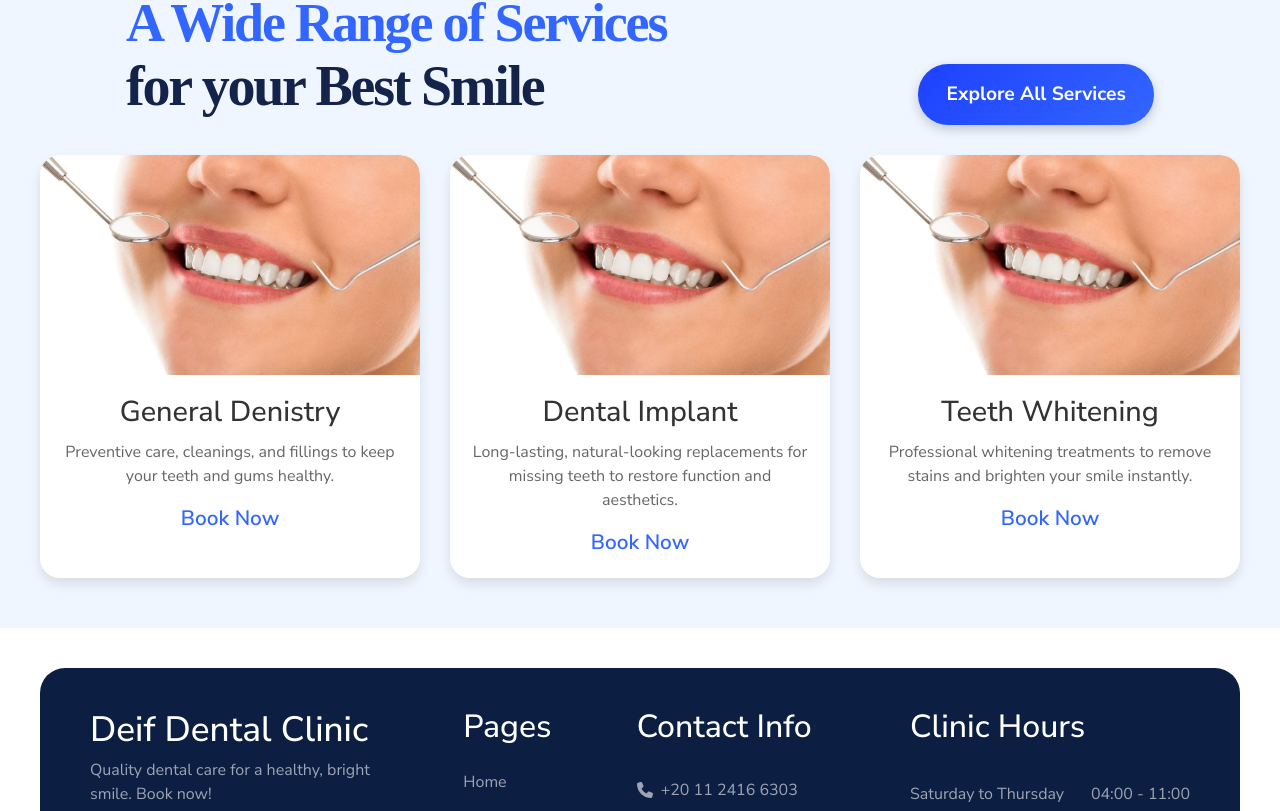
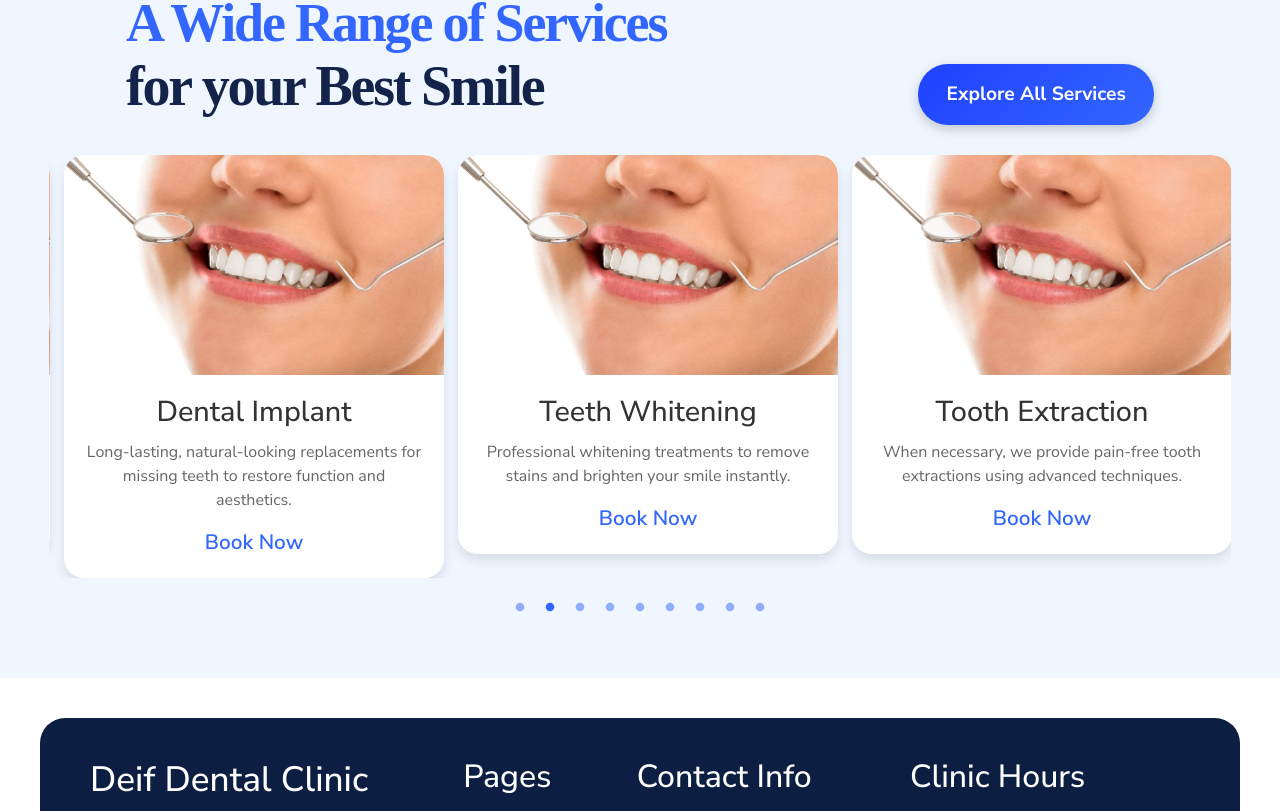
Before and after one commit to MostafaDeif/Deif-Dental-Clinic, a React (Vite) app: page / in a window 1280 px wide. Shown: the part 1760-2571 px from the top of the page. Built offline with nearby package versions, Linux system fonts and the light colour scheme; no server answers.

Commit message:
new slider for services save the last one

```diff
--- a/src/Components/AboutUs/index.jsx
+++ b/src/Components/AboutUs/index.jsx
@@ -11,7 +11,7 @@ export default function AboutSection() {
     <div className="bigContainer">
       <div className='aboutUs'>
         <div className='imageContainer'>
-          <div className='DR'>
+          {/* <div className='DR'>
             <div className='iconColor'>
               <FontAwesomeIcon className="icon" icon={faUserDoctor} />
             </div>
@@ -19,7 +19,7 @@ export default function AboutSection() {
               <h2>Dr. Mohamed Deif</h2>
               <h3>Dentist</h3>
             </div>
-          </div>
+          </div> */}
           <img className='drImage' src={Mohamed} alt="DR.Mohamed Deif" />
         </div>
         <div className='aboutText'>
--- a/src/Components/OurServices/index.jsx
+++ b/src/Components/OurServices/index.jsx
@@ -12,6 +12,95 @@ import "slick-carousel/slick/slick.css";
 import "slick-carousel/slick/slick-theme.css";
 
 export default function ServicesSection() {
+  // In your ServicesSection component
+const settings = {
+  dots: true,
+  infinite: true,
+  speed: 500,
+  slidesToShow: 3,
+  slidesToScroll: 1,
+  autoplay: true,
+  autoplaySpeed: 3000,
+  arrows: false,
+  responsive: [
+    {
+      breakpoint: 1200, // Laptops
+      settings: {
+        slidesToShow: 3,
+        slidesToScroll: 1
+      }
+    },
+    {
+      breakpoint: 992, // Small laptops/tablets
+      settings: {
+        slidesToShow: 2,
+        slidesToScroll: 1
+      }
+    },
+    {
+      breakpoint: 768, // Tablets
+      settings: {
+        slidesToShow: 1,
+        slidesToScroll: 1
+      }
+    },
+    {
+      breakpoint: 576, // Mobile
+      settings: {
+        slidesToShow: 1,
+        slidesToScroll: 1
+      }
+    }
+  ]
+};
+  const services = [
+    {
+      head: "General Dentistry",
+      img: ss,
+      para: "Preventive care, cleanings, and fillings to keep your teeth and gums healthy."
+    },
+    {
+      head: "Dental Implant",
+      img: ss,
+      para: "Long-lasting, natural-looking replacements for missing teeth to restore function and aesthetics."
+    },
+    {
+      head: "Teeth Whitening",
+      img: ss,
+      para: "Professional whitening treatments to remove stains and brighten your smile instantly."
+    },
+    {
+      head: "Tooth Extraction",
+      img: ss,
+      para: "When necessary, we provide pain-free tooth extractions using advanced techniques."
+    },
+    {
+      head: "Wisdom Teeth Removal",
+      img: ss,
+      para: "Safe and gentle extraction of problematic wisdom teeth to prevent pain and complications."
+    },
+    {
+      head: "Broken Tooth Repairs",
+      img: ss,
+      para: "Quick and effective solutions like bonding, crowns, or veneers to restore damaged teeth."
+    },
+    {
+      head: "Smile Makeover",
+      img: ss,
+      para: "A customized treatment plan combining cosmetic and restorative dentistry to transform your smile."
+    },
+    {
+      head: "Oral Surgery",
+      img: ss,
+      para: "Expert surgical care, including corrective procedures and extractions, for improved oral function."
+    },
+    {
+      head: "Orthodontics",
+      img: ss,
+      para: "Straighten your teeth with braces or clear aligners for a healthier, more aligned smile."
+    }
+  ];
+
   return (
     <div className="ServicesSection">
       <div className="headerOfServices">
@@ -27,81 +116,21 @@ export default function ServicesSection() {
           </Link>
         </div>
       </div>
-      {/* cards here */}
+
+      {/* Slider with cards */}
       <div className="cardss">
-        <Card head="General Denistry" img={ss} para=" Preventive care, cleanings, and fillings to keep your teeth and gums healthy." />
-        <Card head="Dental Implant" img={ss} para="Long-lasting, natural-looking replacements for missing teeth to restore function and aesthetics." />
-        <Card head="Teeth Whitening" img={ss} para="Professional whitening treatments to remove stains and brighten your smile instantly." />
+        <Slider {...settings}>
+          {services.map((service, index) => (
+            <div key={index} className="slider-card">
+              <Card
+                head={service.head}
+                img={service.img}
+                para={service.para}
+              />
+            </div>
+          ))}
+        </Slider>
       </div>
-        {/* <div className="container mt-4">
-          <div className="row justify-content-center">
-            <div className="col-md-6 col-lg-4 mb-4">
-              <div className="card">
-                <img src={tooth1} className="card-img-top" alt="Card Image 1" />
-                <div className="card-body text-center">
-                  <h5 className="card-title">General Dentistry</h5>
-                  <p className="card-text">
-                    Comprehensive care for a healthy smile! From cleanings to
-                    fillings, we keep your teeth strong and bright.
-                  </p>
-                  <Link to="/services" className="routelinkS">
-                    Learn More{" "}
-                    <FontAwesomeIcon
-                      icon={faArrowRight}
-                      className="faArrowRight"
-                    />
-                  </Link>
-                </div>
-              </div>
-            </div>
-
-            <div className="col-md-6 col-lg-4 mb-4">
-              <div className="card">
-                <img
-                  src={surgical2}
-                  className="card-img-top"
-                  alt="Card Image 2"
-                />
-                <div className="card-body text-center">
-                  <h5 className="card-title">Dental Implant</h5>
-                  <p className="card-text">
-                    A permanent, natural-looking solution for missing teeth.
-                    Designed to last a lifetime. Restore your smile with
-                    confidence!
-                  </p>
-                  <Link to="/services" className="routelinkS">
-                    Learn More{" "}
-                    <FontAwesomeIcon
-                      icon={faArrowRight}
-                      className="faArrowRight"
-                    />
-                  </Link>
-                </div>
-              </div>
-            </div>
-
-            <div className="col-md-6 col-lg-4 mb-4">
-              <div className="card">
-                <img src={smile} className="card-img-top" alt="Card Image 3" />
-                <div className="card-body text-center">
-                  <h5 className="card-title">Teeth Whitening</h5>
-                  <p className="card-text">
-                    Brighten your smile with professional teeth whitening! Safe,
-                    effective, and long-lasting results for a radiant, confident
-                    look.
-                  </p>
-                  <Link to="/services" className="routelinkS">
-                    Learn More{" "}
-                    <FontAwesomeIcon
-                      icon={faArrowRight}
-                      className="faArrowRight"
-                    />
-                  </Link>
-                </div>
-              </div>
-            </div>
-          </div>
-        </div> */}
     </div>
   );
 }
--- a/src/Components/OurServices/index.scss
+++ b/src/Components/OurServices/index.scss
@@ -5,7 +5,7 @@
 .ServicesSection{
   background-color: #EFF6FF;
   padding: 50px 0;
-
+  overflow: hidden; // Prevent slider overflow from causing horizontal scroll
 }
 
 .headerOfServices {
@@ -45,26 +45,20 @@
   @media (min-width: 100px) and (max-width: 767px) {
     margin-top: 15px;
   }
-
 }
 
 .OurServices {
   display: flex;
   flex-direction: column;
-  // align-items: center;
 }
 .OurServices > h2 {
   height: 24px;
   font-style: bold;
   font-size: 1.5rem;
-  // text-align: left;
   color: #ff9140;
-
-  // font-family: 'Plus Jakarta Sans';
   font-weight: 700;
   line-height: 10px;
   letter-spacing: 0.15em;
-  // text-align: left;
   text-transform: uppercase;
 }
 .OurServices > h3 {
@@ -98,9 +92,7 @@
 .routelinkS{
     font-size: 1.2rem;
     text-decoration: none;
-
 }
-
 
 .faArrowRight{
     padding-left: 5px;
@@ -113,38 +105,202 @@
         margin-bottom: 20px;
     }
 }
+/* Card Container Styles */
+.cardss {
+  padding: 30px 0 50px;
+  width: 90%;
+  margin: 0 auto;
+  max-width: 1400px;
 
+  .slick-slide {
+    padding: 0 15px;
+    box-sizing: border-box;
 
-
-//   @media (min-width: 768px) and (max-width: 1024px) {
-  .cardss{
-    padding-top: 30px;
-    gap: 30px;
-    justify-content: center;
-    display: flex;
-    flex-wrap: wrap;
-
-}
-
-@media screen and (max-width: 767px) {
-  .ServicesSection{
-    padding: 0;
-    display: flex;
-    flex-direction: column;
-    align-items: center;
-    height: auto;
+    > div {
+      height: 100%;
+    }
   }
 
-  .OurServices{
-    padding: 40px 0 0 0;
+  .slick-list {
+    margin: 0 -15px;
+    overflow: hidden; // Changed from visible to prevent overflow issues
   }
 
-  .cardss{
-    width: 80%;
-    display: flex;
-    justify-content: center;
-    align-items: center;
+  .slick-dots {
+    bottom: -40px;
+
+    li button:before {
+      font-size: 10px;
+      color: #3366ff;
+      opacity: 0.5;
+    }
+
+    li.slick-active button:before {
+      color: #3366ff;
+      opacity: 1;
+    }
   }
 }
 
-//CARD
+/* Card Base Styles */
+.card {
+  border-radius: 25px !important;
+  overflow: hidden;
+  height: 100%;
+  box-shadow: 0 4px 15px rgba(0, 0, 0, 0.1);
+  transition: all 0.3s ease;
+  display: flex;
+  flex-direction: column;
+  background: white;
+
+  // Image container
+  .card-img-top {
+    width: 100%;
+    height: 200px;
+    object-fit: cover;
+    @media (max-width: 992px) {
+      height: 180px;
+    }
+    @media (max-width: 768px) {
+      height: 160px;
+    }
+    @media (max-width: 576px) {
+      height: 140px;
+    }
+  }
+
+  // Card body
+  .card-body {
+    padding: 20px;
+    flex: 1;
+    display: flex;
+    flex-direction: column;
+
+    h5 {
+      font-size: 1.5rem;
+      margin-bottom: 15px;
+      line-height: 1.3;
+      color: #142349;
+    }
+
+    p {
+      font-size: 1rem;
+      line-height: 1.5;
+      color: #555;
+      margin-bottom: 20px;
+      flex-grow: 1;
+    }
+
+    .card-link {
+      align-self: flex-start;
+      margin-top: auto;
+    }
+  }
+
+  &:hover {
+    transform: translateY(-5px);
+    box-shadow: 0 8px 25px rgba(0, 0, 0, 0.15);
+  }
+}
+
+/* Responsive Adjustments */
+@media (max-width: 1200px) {
+  .cardss {
+    width: 95%;
+
+    .card {
+      .card-body {
+        padding: 18px;
+
+        h5 {
+          font-size: 1.4rem;
+        }
+
+        p {
+          font-size: 0.95rem;
+        }
+      }
+    }
+  }
+}
+
+@media (max-width: 992px) {
+  .cardss {
+    .slick-slide {
+      padding: 0 12px;
+    }
+
+    .card {
+      .card-img-top {
+        height: 180px;
+      }
+
+      .card-body {
+        padding: 16px;
+
+        h5 {
+          font-size: 1.3rem;
+        }
+      }
+    }
+  }
+}
+
+@media (max-width: 768px) {
+  .cardss {
+    width: 90%;
+    padding-bottom: 40px;
+
+    .slick-slide {
+      padding: 0 10px;
+    }
+
+    .card {
+      .card-img-top {
+        height: 160px;
+      }
+
+      .card-body {
+        padding: 15px;
+
+        h5 {
+          font-size: 1.25rem;
+          margin-bottom: 12px;
+        }
+
+        p {
+          font-size: 0.9rem;
+          margin-bottom: 15px;
+        }
+      }
+    }
+  }
+}
+
+@media (max-width: 576px) {
+  .cardss {
+    width: 85%;
+
+    .slick-slide {
+      padding: 0 8px;
+    }
+
+    .card {
+      .card-img-top {
+        height: 140px;
+      }
+
+      .card-body {
+        padding: 12px;
+
+        h5 {
+          font-size: 1.2rem;
+        }
+
+        p {
+          font-size: 0.85rem;
+        }
+      }
+    }
+  }
+}
```
